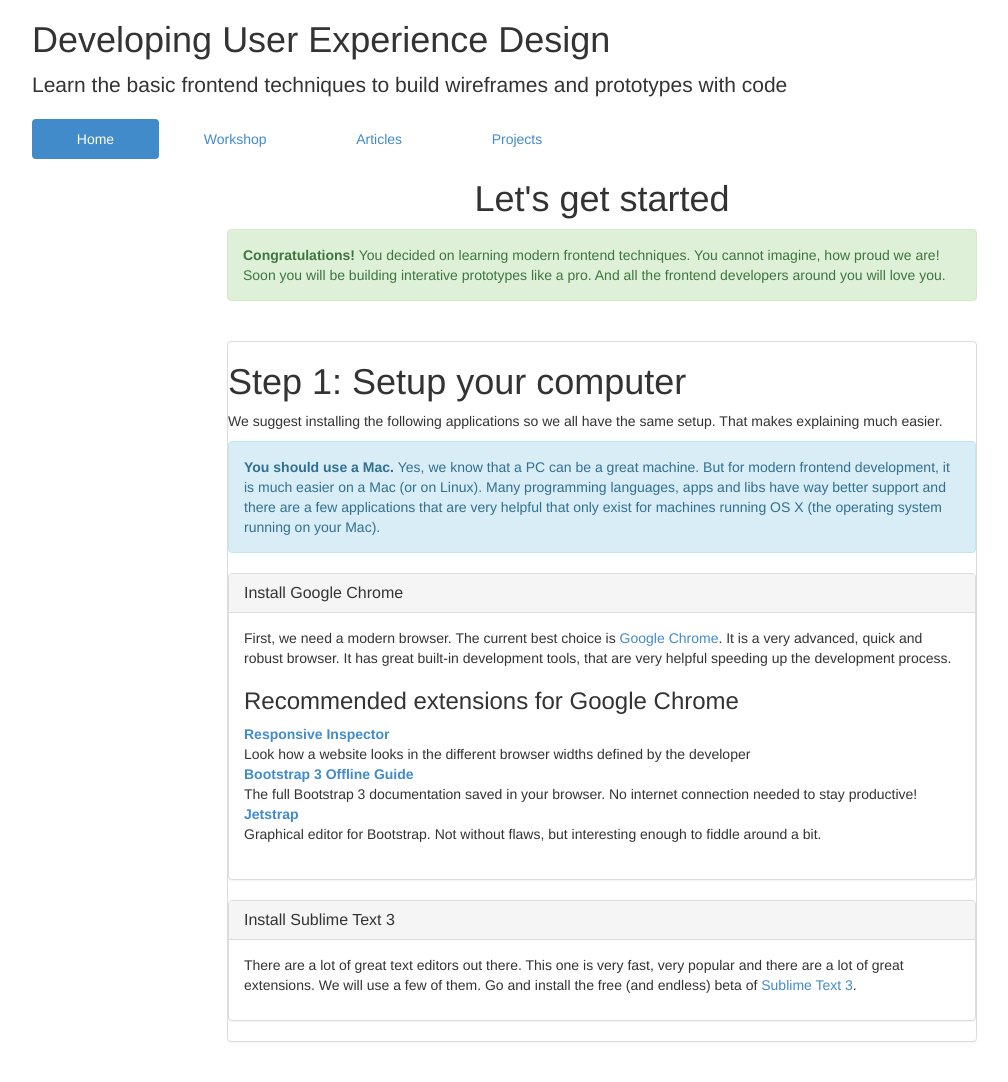
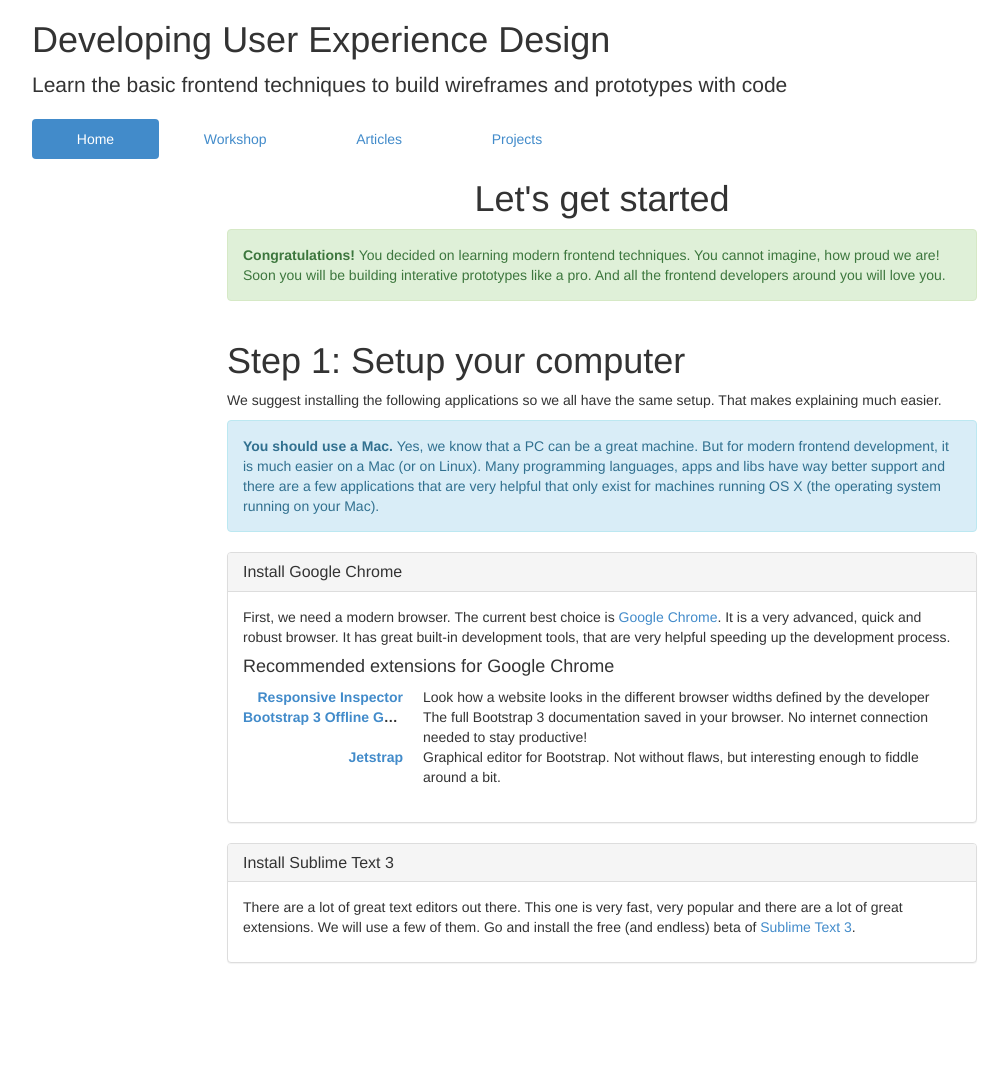
Before and after one commit to developinguxd/developinguxd.github.io, a Jekyll site: the page built from index.html, in a window 1280 px wide. Shown: the whole page, without its empty margins (38-1046 px from the left). Built offline with Jekyll 4.4.1, drawn with Linux system fonts in a browser that asks for light colours; after the commit the page ends 1003 px from its top, so only the background shows below that.

Commit message:
Make dl horizontal

```diff
--- a/index.html
+++ b/index.html
@@ -30,7 +30,7 @@ urls:
   <div class="col-md-8 col-md-offset-2">  <!-- set width of all panels -->
     <h1 class="text-center">Let's get started</h1>
     <p class="alert alert-success vgap"><strong>Congratulations!</strong> You decided on learning modern frontend techniques. You cannot imagine, how proud we are! Soon you will be building interative prototypes like a pro. And all the frontend developers around you will love you.</p>
-    <section class="panel panel-default panel-step vgap">
+    <section class="vgap">
       <h1>Step 1: Setup your computer</h1>
       <p>We suggest installing the following applications so we all have the same setup. That makes explaining much easier.</p>
       <p class="alert alert-info"><strong>You should use a Mac. </strong>Yes, we know that a PC can be a great machine. But for modern frontend development, it is much easier on a Mac (or on Linux). Many programming languages, apps and libs have way better support and there are a few applications that are very helpful that only exist for machines running OS X (the operating system running on your Mac).
@@ -42,8 +42,8 @@ urls:
         <section class="panel-body">
          <p>First, we need a modern browser. The current best choice is <a href="{{page.urls.chrome}}" target="_blank">Google Chrome</a>. It is a very advanced, quick and robust browser. It has great built-in development tools, that are very helpful speeding up the development process.</p>
           <section>
-            <h1 class="h3">Recommended extensions for Google Chrome</h1>
-            <dl>
+            <h1 class="h4">Recommended extensions for Google Chrome</h1>
+            <dl class="dl-horizontal">
               <dt><a href="{{page.urls.chrome-responsive}}">Responsive Inspector</a></dt>
               <dd>Look how a website looks in the different browser widths defined by the developer</dd>
               <dt><a href="{{page.urls.chrome-bootstrap-offline}}">Bootstrap 3 Offline Guide</a></dt>
```
